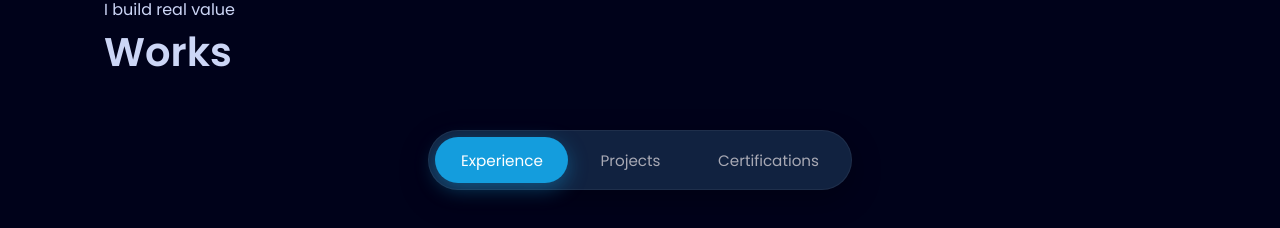
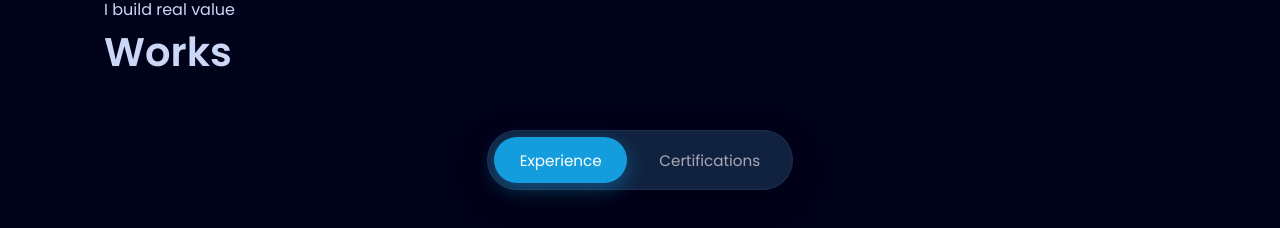
Before and after one commit to siddharthbankar12/portfolio, a React (Create React App) app: page / in a window 1280 px wide. Shown: the part 3219-3447 px from the top of the page. Built offline with nearby package versions, Linux system fonts and the light colour scheme; no server answers.

Commit message:
disable projects tab and update works box styling

```diff
--- a/src/components/Works.js
+++ b/src/components/Works.js
@@ -22,7 +22,7 @@ const Works = () => {
 
   const tabData = [
     { id: "experience", label: "Experience", data: ExperienceData },
-    { id: "projects", label: "Projects", data: ProjectsData },
+    // { id: "projects", label: "Projects", data: ProjectsData },
     { id: "certification", label: "Certifications", data: CertificationsData },
   ];
 
--- a/src/styles/Works.css
+++ b/src/styles/Works.css
@@ -1,5 +1,7 @@
 .works-box {
   width: 100%;
+  box-sizing: border-box;
+  overflow: hidden;
 }
 
 /* Timeline Styles */
@@ -370,7 +372,6 @@
 
   .works-box {
     box-sizing: border-box;
-    overflow-x: hidden;
   }
 
   .timeline-wrapper {
```
